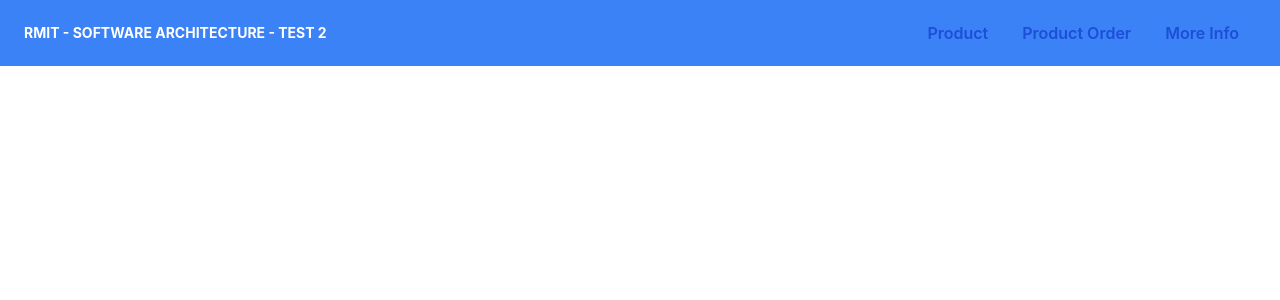
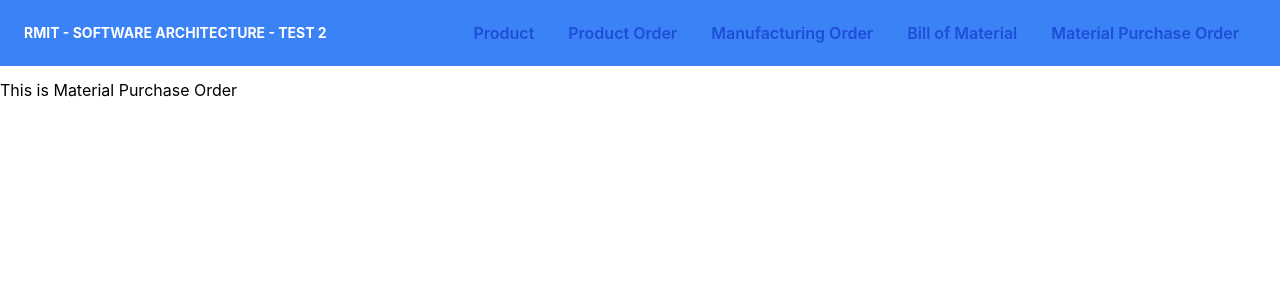
Before and after one commit to Tadaki741/softwarearchitect-test2-frontend, a React (Create React App) app: page /material-purchase-order in a window 1280 px wide. Shown: the top 300 px of the page. Built offline with nearby package versions, Linux system fonts and the light colour scheme.

Commit message:
Add Required front end for each back end service

```diff
--- a/src/App.js
+++ b/src/App.js
@@ -1,6 +1,4 @@
-import logo from "./logo.svg";
 import "./App.css";
-import React, { useState } from "react";
 import Navbar from "./components/NavBar";
 import { BrowserRouter } from "react-router-dom";
 
--- a/src/components/NavBar.js
+++ b/src/components/NavBar.js
@@ -1,7 +1,12 @@
 import React from "react";
 import { Route, Routes, Link } from "react-router-dom";
-import AddProduct from "./AddProduct";
-import ProductOrder from "./ProductOrder";
+import AddProduct from "./product/AddProduct";
+import ProductOrder from "./product-order/ProductOrder";
+import ManufacturingOrder from "./manufacturing-order/ManufacturingOrder";
+import BillOfMaterial from "./bill-of-material/BillOfMaterial";
+import MaterialPurchaseOrder from "./material-purchase-order/MaterialPurchaseOrder";
+
+
 
 export default function Navbar({ fixed }) {
   const [navbarOpen, setNavbarOpen] = React.useState(false);
@@ -32,9 +37,10 @@ export default function Navbar({ fixed }) {
             id="example-navbar-danger"
           >
             <ul className="flex flex-col lg:flex-row list-none lg:ml-auto">
+
+
               <li className="nav-item">
                 <i className="fab fa-facebook-square text-lg leading-lg text-white opacity-75"></i>
-
                 <button className="bg-transparent hover:bg-blue-500 text-blue-700 font-semibold hover:text-white py-2 px-4 border border-blue-500 hover:border-transparent rounded">
                   <Link to="/products">Product</Link>
                 </button>
@@ -52,9 +58,25 @@ export default function Navbar({ fixed }) {
               <li className="nav-item">
                 <i className="fab fa-twitter text-lg leading-lg text-white opacity-75"></i>
                 <button className="bg-transparent hover:bg-blue-500 text-blue-700 font-semibold hover:text-white py-2 px-4 border border-blue-500 hover:border-transparent rounded">
-                  <Link to="/MoreInfoPage">More Info</Link>
+                  <Link to="/manufacturing-order">Manufacturing Order</Link>
                 </button>
               </li>
+
+
+              <li className="nav-item">
+                <i className="fab fa-twitter text-lg leading-lg text-white opacity-75"></i>
+                <button className="bg-transparent hover:bg-blue-500 text-blue-700 font-semibold hover:text-white py-2 px-4 border border-blue-500 hover:border-transparent rounded">
+                  <Link to="/bill-of-material">Bill of Material</Link>
+                </button>
+              </li>
+
+              <li className="nav-item">
+                <i className="fab fa-twitter text-lg leading-lg text-white opacity-75"></i>
+                <button className="bg-transparent hover:bg-blue-500 text-blue-700 font-semibold hover:text-white py-2 px-4 border border-blue-500 hover:border-transparent rounded">
+                  <Link to="/material-purchase-order">Material Purchase Order</Link>
+                </button>
+              </li>
+
             </ul>
           </div>
         </div>
@@ -64,6 +86,9 @@ export default function Navbar({ fixed }) {
       <Routes>
         <Route path="/products" element={<AddProduct/>} />
         <Route path="/product-order" element={<ProductOrder />} />
+        <Route path="/manufacturing-order" element={<ManufacturingOrder/>}/>
+        <Route path="/bill-of-material" element={<BillOfMaterial/>}/>
+        <Route path="/material-purchase-order" element={<MaterialPurchaseOrder/>}  />
       </Routes>
     </>
   );
--- /dev/null
+++ b/src/components/bill-of-material/BillOfMaterial.js
@@ -0,0 +1,18 @@
+
+
+
+function BillOfMaterial () {
+
+
+    return (
+        <div>
+            <h2>This is Bill of Material</h2>
+        </div>
+    );
+}
+
+
+
+
+
+export default BillOfMaterial;
--- /dev/null
+++ b/src/components/manufacturing-order/ManufacturingOrder.js
@@ -0,0 +1,16 @@
+
+
+
+function ManufacturingOrder () {
+
+
+    return (
+        <div>
+            <h2>This is ManufacturingOrder</h2>
+        </div>
+    );
+}
+
+
+
+export default ManufacturingOrder;
--- /dev/null
+++ b/src/components/material-purchase-order/MaterialPurchaseOrder.js
@@ -0,0 +1,20 @@
+
+
+
+
+function MaterialPurchaseOrder () {
+
+
+
+    return (
+        <div>
+            <h2>
+                This is Material Purchase Order
+            </h2>
+        </div>
+    );
+}
+
+
+
+export default MaterialPurchaseOrder;
--- a/src/components/ProductOrder.js
+++ b/src/components/product-order/ProductOrder.js
@@ -3,13 +3,13 @@
 
 function ProductOrder (props) {
 
-
+    //TODO: create a input field for
 
 
 
     return (
         <div>
-            <h1>This is Product Order page</h1>
+            <h1>This is Product Order page 1</h1>
         </div>
     );
 }
--- a/src/components/AddProduct.js
+++ b/src/components/product/AddProduct.js
@@ -1,6 +1,11 @@
 import React, { useEffect, useState } from "react";
 import Select from "react-select";
 import ProductInfo from "./ProductInfo";
+
+
+//This class is associated with Product.java in the backend
+
+
 function AddProduct(props) {
   //For create new data and update
   const [code, setCode] = useState("");
--- a/src/components/ProductInfo.js
+++ b/src/components/product/ProductInfo.js
@@ -1,7 +1,7 @@
 //This class is used within the AddProduct.js
 function ProductInfo({ product }, callBackFunction) {
 
-  //This one only use for deletion
+  //This is a child class used by a parent class AddProduct.js
   //const [productID, setProductiD] = useState("");
   const deleteProduct = () => {
     //Get the id
```
